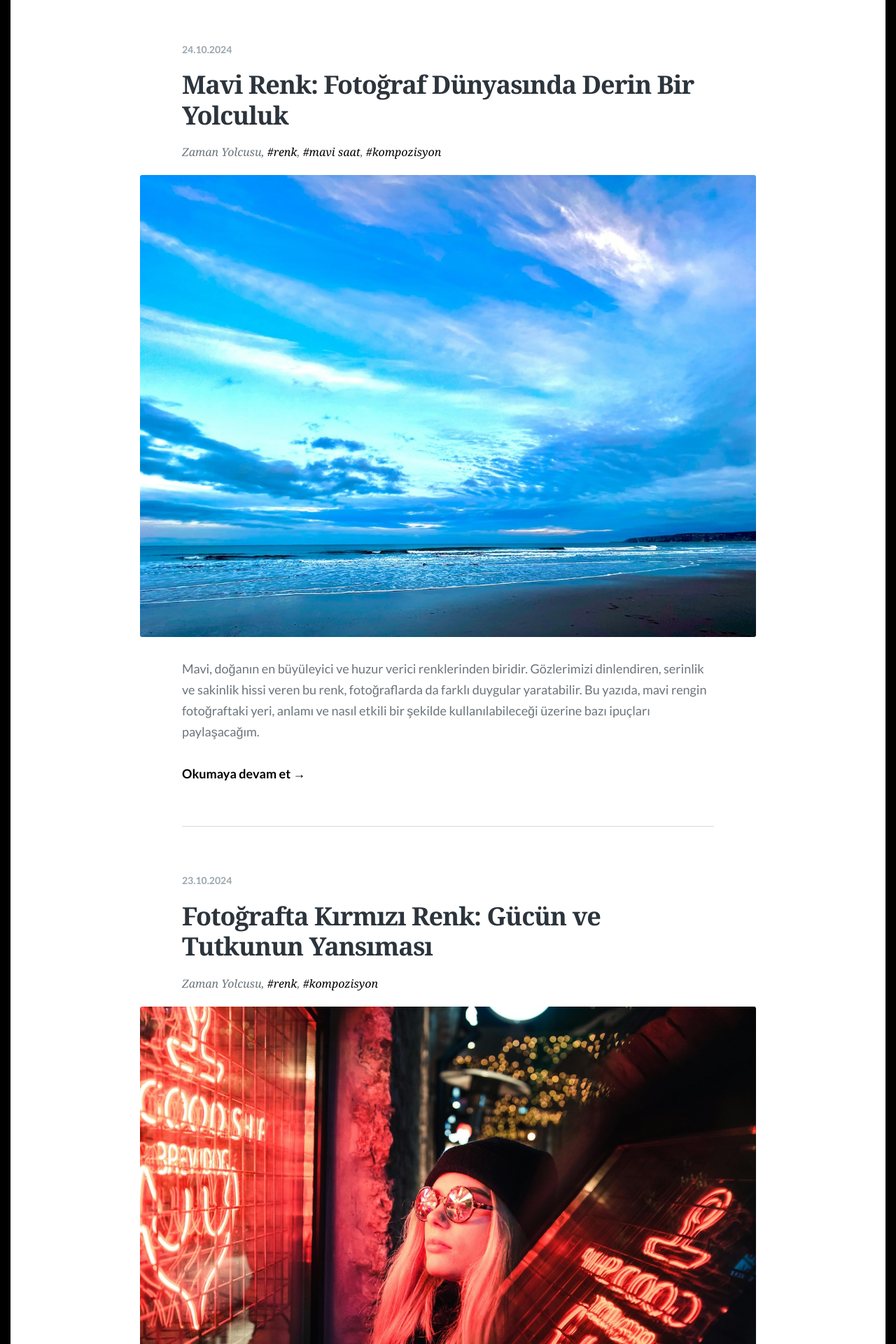
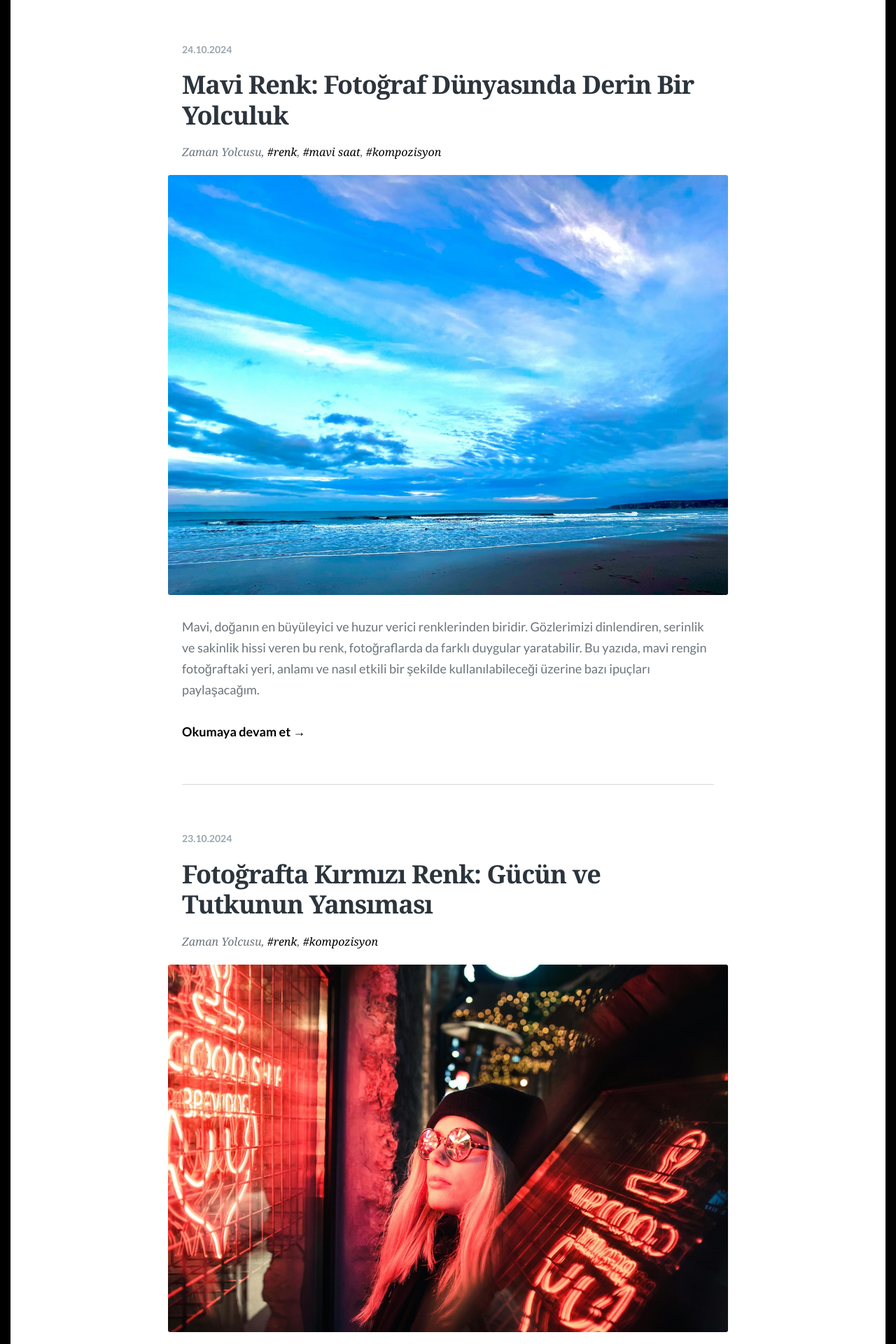
Before and after one commit to melihkocaturk/foto-blog, a Jekyll site: the page built from index.html, in a window 1280 px wide. Shown: the part 345-2265 px from the top of the page at 70% size. Built offline with Jekyll 4.4.1, drawn with Linux system fonts in a browser that asks for light colours; some web fonts are replaced; the list of posts is cut into pages by our own code.

```diff
--- a/_sass/_general.scss
+++ b/_sass/_general.scss
@@ -255,16 +255,16 @@
   .width-wide img {
     margin-left: calc(425px - 50vw);
     margin-right: calc(425px - 50vw);
-    max-width: none;
+    max-width: 800px;
     width: calc(100vw - 90px);
   }
 }
 
 @media only screen and (min-width: 971px) {
   .width-wide img {
-    margin-left: -60px;
-    margin-right: -60px;
-    width: 880px;
+    margin-left: -20px;
+    margin-right: -20px;
+    width: 800px;
   }
 }
 
```
Also changed, not shown: 1 other file.
